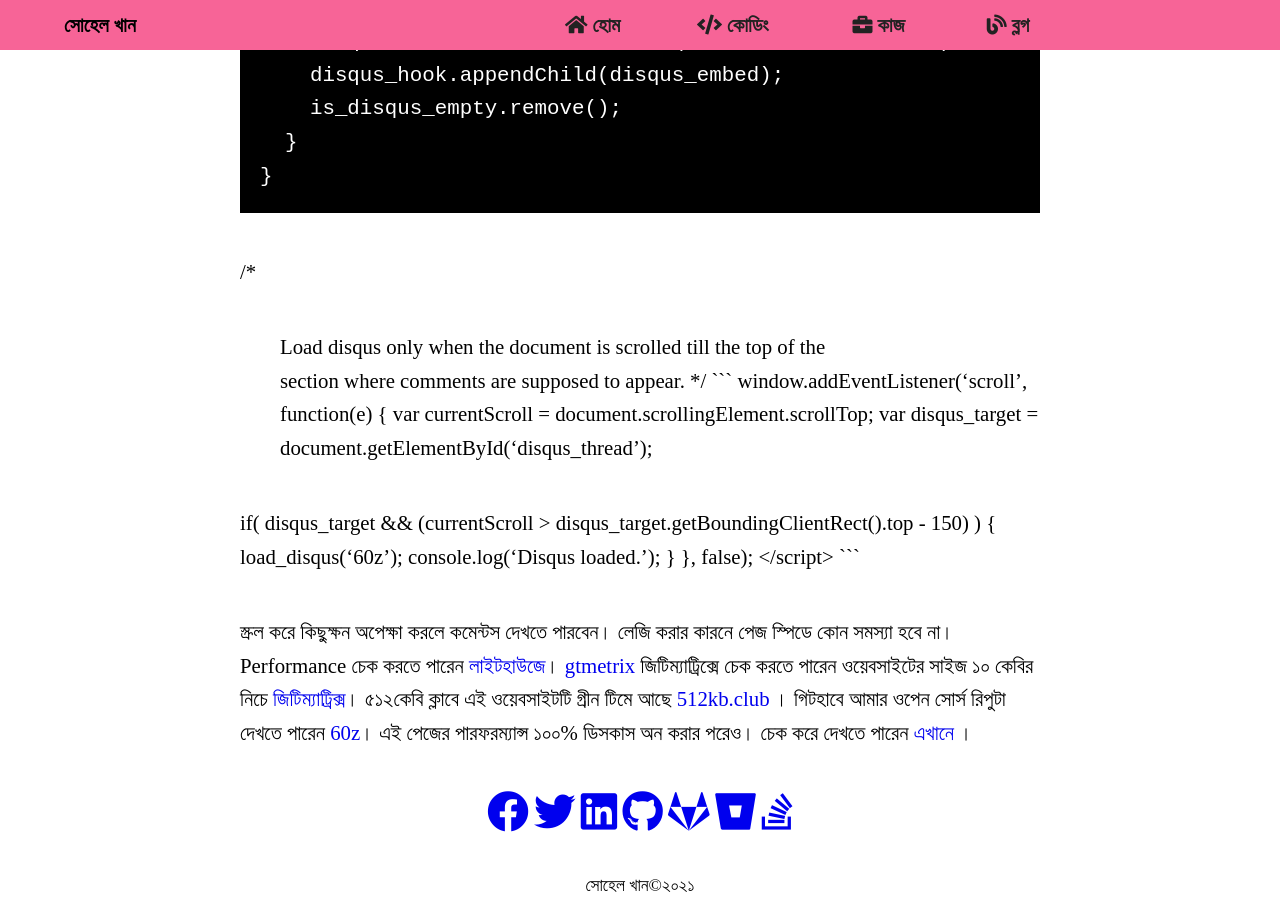
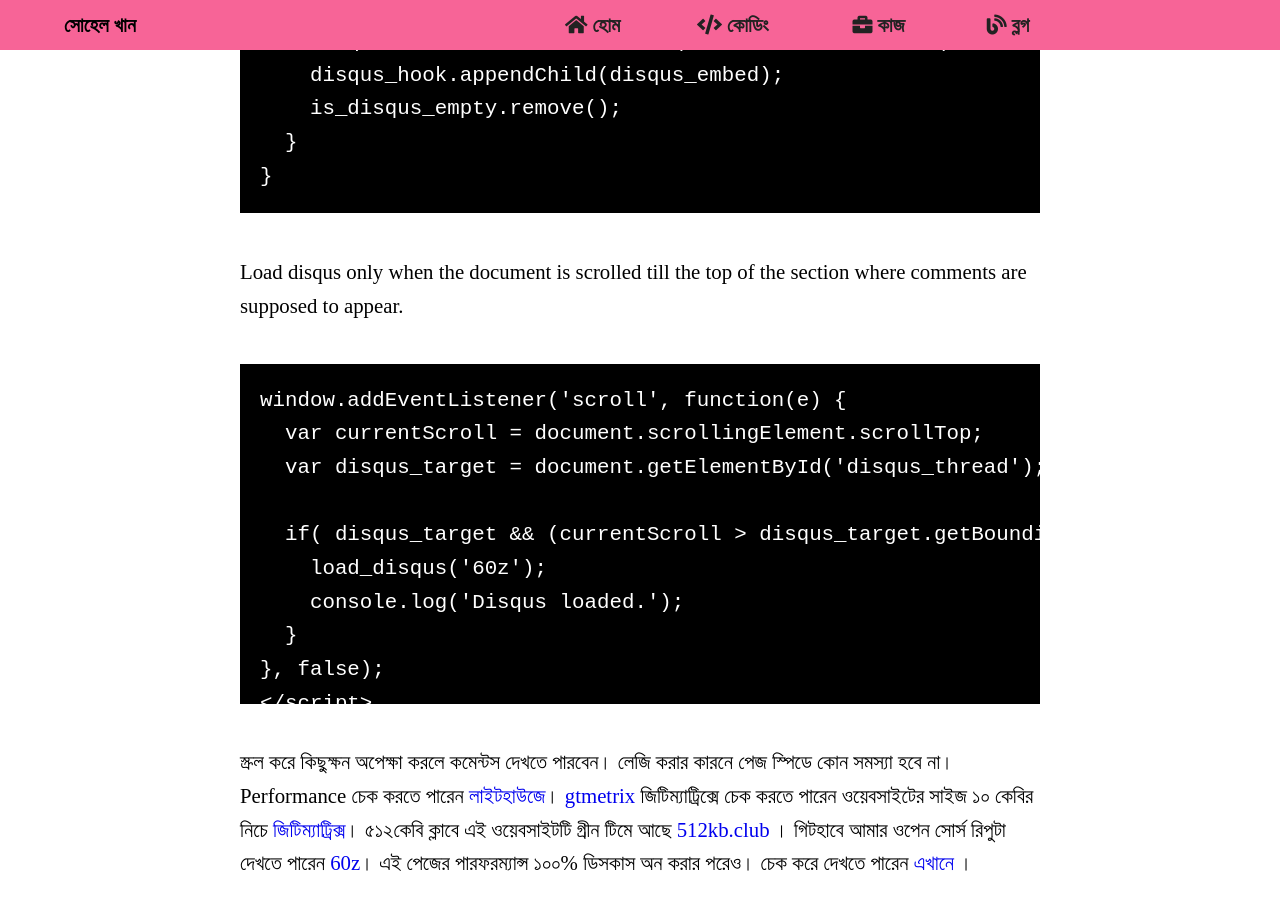
Before and after one commit to sohelkhanz/sohelkhanz.github.io, a Jekyll site: the page built from contents/markdown.md, in a window 1280 px wide and 900 px high, scrolled down 8000 px. Built offline with Jekyll 4.4.1, drawn with Linux system fonts in a browser that asks for light colours; comment, search, counter and statistics services are not loaded.

````diff
--- a/contents/markdown.md
+++ b/contents/markdown.md
@@ -193,10 +193,8 @@ function load_disqus( disqus_shortname ) {
   }
 }
 ```
-/*
- * Load disqus only when the document is scrolled till the top of the
- * section where comments are supposed to appear.
- */
+Load disqus only when the document is scrolled till the top of the
+ section where comments are supposed to appear.
 ```
 window.addEventListener('scroll', function(e) {
   var currentScroll = document.scrollingElement.scrollTop;
````
